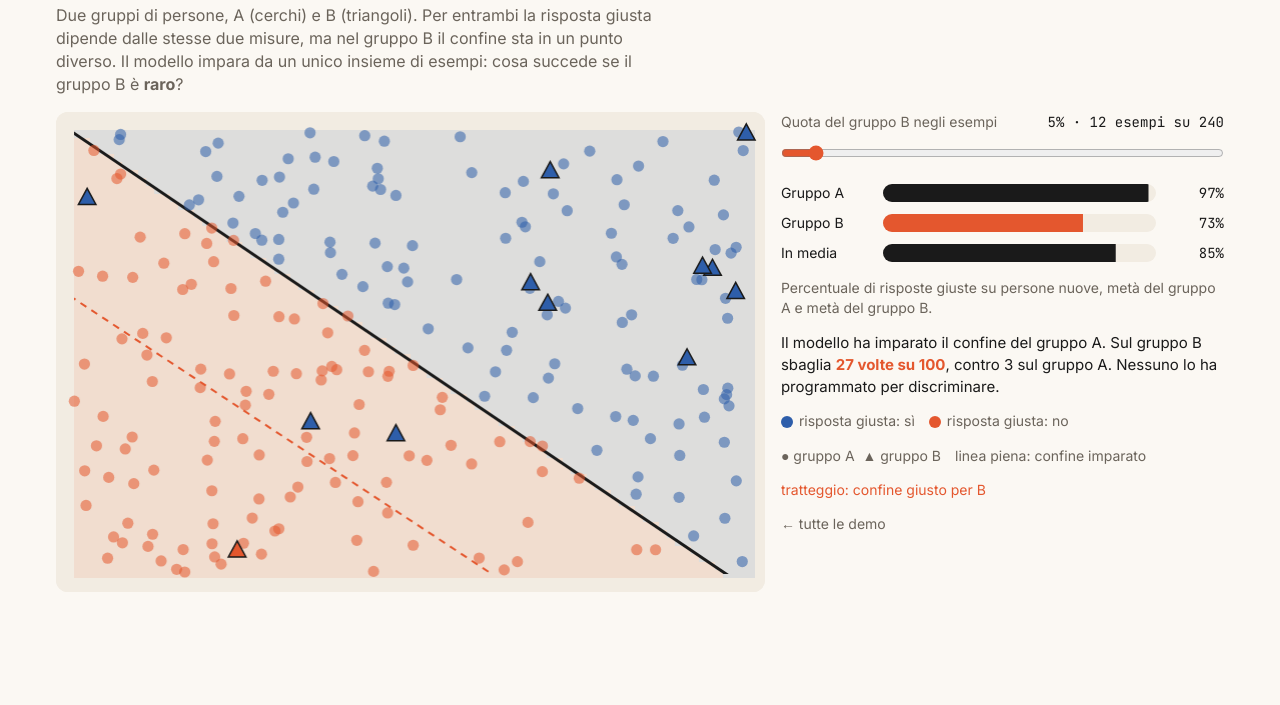
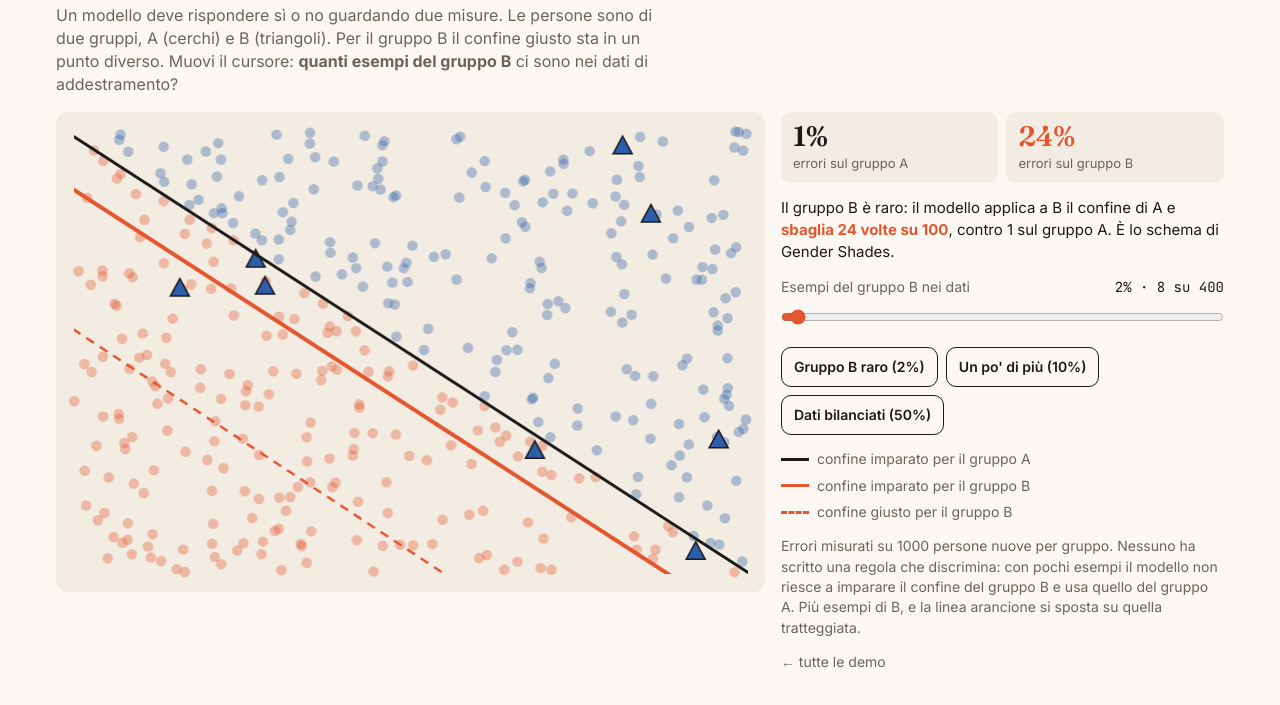
Before and after one commit to nunziati/corso-ai-santa-chiara-lab-2026, a plain HTML site: page modulo-a/demo/bias.html in a window 1280 px wide. Shown: the part 95-800 px from the top of the page. Drawn offline with Linux system fonts and the light colour scheme.

Commit message:
Modulo A: testina di Turing centrata, pallina visibile, nuova demo sul bias
La demo sul bias ora mostra il confine imparato per il gruppo B che si
sposta verso quello giusto all'aumentare degli esempi di B: gli errori
su B scendono da circa un quarto a pochi punti percentuali.

```diff
--- a/modulo-a/demo/bias.html
+++ b/modulo-a/demo/bias.html
@@ -6,14 +6,15 @@
 <title>Il bias viene dai dati</title>
 <link rel="stylesheet" href="../comune/demo.css">
 <style>
-  .acc { display: grid; gap: 10px; }
-  .acc .row { display: grid; grid-template-columns: 92px 1fr 58px; align-items: center; gap: 10px; font-size: 14px; }
-  .acc .track { height: 18px; background: var(--surface); border-radius: 9px; overflow: hidden; }
-  .acc .fill { height: 100%; width: 100%; background: var(--fg); transform-origin: 0 50%; transition: transform .5s cubic-bezier(.2,.8,.2,1); }
-  .acc .row.b .fill { background: var(--accent); }
-  .acc .v { font-family: var(--mono); text-align: right; }
-  .msg { font-size: 15px; margin: 0; min-height: 2.9em; }
+  .msg { font-size: 15px; margin: 0; min-height: 4.4em; }
   .msg b { color: var(--accent); }
+  .seg { display: flex; gap: 8px; flex-wrap: wrap; }
+  .seg button { padding: 8px 12px; min-height: 40px; font-size: 14px; }
+  .key { display: grid; gap: 6px; font-size: 14px; color: var(--muted); }
+  .key span { display: flex; align-items: center; gap: 8px; }
+  .key i { display: inline-block; width: 28px; height: 0; border-top: 3px solid var(--fg); }
+  .key i.b { border-color: var(--accent); }
+  .key i.dash { border-top-style: dashed; border-color: var(--accent); }
 </style>
 </head>
 <body>
@@ -21,32 +22,34 @@
   <header class="demo-head">
     <div class="kicker">Demo · Bias dai dati</div>
     <h1>Il modello impara chi vede</h1>
-    <p>Due gruppi di persone, A (cerchi) e B (triangoli). Per entrambi la risposta giusta dipende dalle stesse due misure, ma nel gruppo B il confine sta in un punto diverso. Il modello impara da un unico insieme di esempi: cosa succede se il gruppo B è <b>raro</b>?</p>
+    <p>Un modello deve rispondere sì o no guardando due misure. Le persone sono di due gruppi, A (cerchi) e B (triangoli). Per il gruppo B il confine giusto sta in un punto diverso. Muovi il cursore: <b>quanti esempi del gruppo B</b> ci sono nei dati di addestramento?</p>
   </header>
 
-  <section class="stage"><canvas id="cv" aria-label="Esempi di addestramento dei due gruppi e confine imparato dal modello"></canvas></section>
+  <section class="stage"><canvas id="cv" aria-label="Esempi di addestramento dei due gruppi e confini imparati dal modello"></canvas></section>
 
   <section class="panel">
+    <div class="stats">
+      <div class="stat"><div class="n" id="ea">–</div><div class="t">errori sul gruppo A</div></div>
+      <div class="stat hot"><div class="n" id="eb">–</div><div class="t">errori sul gruppo B</div></div>
+    </div>
+    <p class="msg" id="msg"></p>
+
     <div class="control">
-      <label for="share"><span>Quota del gruppo B negli esempi</span> <output id="shareo"></output></label>
-      <input type="range" id="share" min="2" max="50" step="1" value="5">
+      <label for="share"><span>Esempi del gruppo B nei dati</span> <output id="shareo"></output></label>
+      <input type="range" id="share" min="1" max="50" step="1" value="2">
+    </div>
+    <div class="seg" role="group" aria-label="Scenari">
+      <button data-share="2">Gruppo B raro (2%)</button>
+      <button data-share="10">Un po' di più (10%)</button>
+      <button data-share="50">Dati bilanciati (50%)</button>
     </div>
 
-    <div class="acc" aria-live="polite">
-      <div class="row"><span>Gruppo A</span><div class="track"><div class="fill" id="fa"></div></div><span class="v" id="va"></span></div>
-      <div class="row b"><span>Gruppo B</span><div class="track"><div class="fill" id="fb"></div></div><span class="v" id="vb"></span></div>
-      <div class="row"><span>In media</span><div class="track"><div class="fill" id="fm"></div></div><span class="v" id="vm"></span></div>
+    <div class="key">
+      <span><i></i>confine imparato per il gruppo A</span>
+      <span><i class="b"></i>confine imparato per il gruppo B</span>
+      <span><i class="dash"></i>confine giusto per il gruppo B</span>
     </div>
-    <p class="note">Percentuale di risposte giuste su persone nuove, metà del gruppo A e metà del gruppo B.</p>
-    <p class="msg" id="msg"></p>
-
-    <div class="legend">
-      <span><i class="dot" style="background:var(--pos)"></i>risposta giusta: sì</span>
-      <span><i class="dot" style="background:var(--neg)"></i>risposta giusta: no</span>
-      <span>● gruppo A &nbsp;▲ gruppo B</span>
-      <span>linea piena: confine imparato</span>
-      <span style="color:var(--accent)">tratteggio: confine giusto per B</span>
-    </div>
+    <p class="note">Errori misurati su 1000 persone nuove per gruppo. Nessuno ha scritto una regola che discrimina: con pochi esempi il modello non riesce a imparare il confine del gruppo B e usa quello del gruppo A. Più esempi di B, e la linea arancione si sposta su quella tratteggiata.</p>
     <a class="back" href="./">← tutte le demo</a>
   </section>
 </main>
@@ -55,26 +58,28 @@
 (() => {
   let seed = 2024;
   const rng = () => { seed = (seed * 16807) % 2147483647; return (seed - 1) / 2147483646; };
-  const N = 240;
-  // regola vera: gruppo A "sì" se x + y > 1; gruppo B "sì" se x + y > 0.62 (confine spostato)
-  const make = (g, n) => Array.from({ length: n }, () => { const x = rng(), y = rng(); return { x, y, g, t: (x + y > (g === 'A' ? 1 : 0.62)) ? 1 : 0 }; });
+  const N = 400, TA = 1.0, TB = 0.55;
+  // regola vera: "sì" se x + y supera la soglia del proprio gruppo
+  const make = (g, n) => Array.from({ length: n }, () => { const x = rng(), y = rng(); return { x, y, g, t: (x + y > (g === 'A' ? TA : TB)) ? 1 : 0 }; });
   const poolA = make('A', N), poolB = make('B', N);
-  const testA = make('A', 400), testB = make('B', 400);
+  const testA = make('A', 1000), testB = make('B', 1000);
 
+  // regressione logistica con il gruppo come ingresso: può imparare un confine diverso per B, se vede abbastanza esempi di B
   function train(data) {
-    let w1 = 0, w2 = 0, b = 0;
-    const lr = 2.5;
-    for (let it = 0; it < 600; it++) {
-      let g1 = 0, g2 = 0, gb = 0;
+    let w1 = 0, w2 = 0, b = 0, wg = 0;
+    const lr = 3, n = data.length;
+    for (let it = 0; it < 800; it++) {
+      let g1 = 0, g2 = 0, gb = 0, gg = 0;
       for (const p of data) {
-        const z = w1 * (p.x - .5) + w2 * (p.y - .5) + b, s = 1 / (1 + Math.exp(-z)), e = s - p.t;
-        g1 += e * (p.x - .5); g2 += e * (p.y - .5); gb += e;
+        const gi = p.g === 'B' ? 1 : 0, z = w1 * (p.x - .5) + w2 * (p.y - .5) + b + wg * gi, e = 1 / (1 + Math.exp(-z)) - p.t;
+        g1 += e * (p.x - .5); g2 += e * (p.y - .5); gb += e; gg += e * gi;
       }
-      w1 -= lr * g1 / data.length; w2 -= lr * g2 / data.length; b -= lr * gb / data.length;
+      w1 -= lr * g1 / n; w2 -= lr * g2 / n; b -= lr * gb / n; wg -= lr * (gg / n + 0.002 * wg);
     }
-    return { w1, w2, b, pred: p => (w1 * (p.x - .5) + w2 * (p.y - .5) + b) >= 0 ? 1 : 0 };
+    const score = p => w1 * (p.x - .5) + w2 * (p.y - .5) + b + (p.g === 'B' ? wg : 0);
+    return { w1, w2, b, wg, pred: p => score(p) >= 0 ? 1 : 0 };
   }
-  const acc = (m, pts) => pts.filter(p => m.pred(p) === p.t).length / pts.length;
+  const errRate = (m, pts) => pts.filter(p => m.pred(p) !== p.t).length / pts.length;
 
   const cv = document.getElementById('cv'), ctx = cv.getContext('2d');
   const $ = id => document.getElementById(id);
@@ -88,38 +93,35 @@
   }
   const P = 18;
   const sx = v => P + v * (W - 2 * P), sy = v => H - P - v * (H - 2 * P);
-  function hexA(hex, a) { const n = parseInt(hex.replace('#', ''), 16); return `rgba(${n >> 16 & 255},${n >> 8 & 255},${n & 255},${a})`; }
+
+  function line(yAt, color, width, dash) {
+    ctx.strokeStyle = color; ctx.lineWidth = width; ctx.setLineDash(dash || []);
+    ctx.beginPath(); ctx.moveTo(sx(-.2), sy(yAt(-.2))); ctx.lineTo(sx(1.2), sy(yAt(1.2))); ctx.stroke(); ctx.setLineDash([]);
+  }
 
   function draw() {
     if (!W || !model) return;
-    const pos = css('--pos'), neg = css('--neg'), fg = css('--fg');
+    const pos = css('--pos'), neg = css('--neg'), fg = css('--fg'), acc = css('--accent');
     ctx.fillStyle = css('--surface'); ctx.fillRect(0, 0, W, H);
-    const st = 8;
-    for (let px = P; px < W - P; px += st) for (let py = P; py < H - P; py += st) {
-      const p = { x: (px + st / 2 - P) / (W - 2 * P), y: (H - P - py - st / 2) / (H - 2 * P) };
-      ctx.fillStyle = hexA(model.pred(p) ? pos : neg, 0.1); ctx.fillRect(px, py, st, st);
-    }
-    // confine imparato
-    ctx.save(); ctx.beginPath(); ctx.rect(P, P, W - 2 * P, H - 2 * P); ctx.clip();
-    ctx.strokeStyle = fg; ctx.lineWidth = 3; ctx.beginPath();
-    const yAt = x => .5 - (model.w1 * (x - .5) + model.b) / model.w2;
-    ctx.moveTo(sx(-.2), sy(yAt(-.2))); ctx.lineTo(sx(1.2), sy(yAt(1.2))); ctx.stroke();
-    // confine vero del gruppo B, tratteggiato
-    ctx.strokeStyle = css('--accent'); ctx.setLineDash([7, 6]); ctx.lineWidth = 2;
-    ctx.beginPath(); ctx.moveTo(sx(-.2), sy(.82)); ctx.lineTo(sx(1.2), sy(-.58)); ctx.stroke(); ctx.setLineDash([]);
-    ctx.restore();
 
     const r = Math.max(5, Math.min(7, W / 90));
     for (const p of data) {
       const x = sx(p.x), y = sy(p.y);
-      ctx.fillStyle = p.t ? pos : neg; ctx.globalAlpha = p.g === 'A' ? 0.55 : 1;
-      ctx.beginPath();
-      if (p.g === 'A') ctx.arc(x, y, r * .8, 0, Math.PI * 2);
-      else { ctx.moveTo(x, y - r * 1.4); ctx.lineTo(x + r * 1.25, y + r * .9); ctx.lineTo(x - r * 1.25, y + r * .9); ctx.closePath(); }
-      ctx.fill();
-      if (p.g === 'B') { ctx.globalAlpha = 1; ctx.strokeStyle = fg; ctx.lineWidth = 1.5; ctx.stroke(); }
+      ctx.fillStyle = p.t ? pos : neg;
+      if (p.g === 'A') { ctx.globalAlpha = .35; ctx.beginPath(); ctx.arc(x, y, r * .75, 0, Math.PI * 2); ctx.fill(); }
+      else {
+        ctx.globalAlpha = 1; ctx.beginPath(); ctx.moveTo(x, y - r * 1.5); ctx.lineTo(x + r * 1.35, y + r); ctx.lineTo(x - r * 1.35, y + r); ctx.closePath();
+        ctx.fill(); ctx.strokeStyle = fg; ctx.lineWidth = 1.5; ctx.stroke();
+      }
     }
     ctx.globalAlpha = 1;
+
+    ctx.save(); ctx.beginPath(); ctx.rect(P, P, W - 2 * P, H - 2 * P); ctx.clip();
+    const { w1, w2, b, wg } = model;
+    line(x => .5 - (w1 * (x - .5) + b) / w2, fg, 3);
+    line(x => .5 - (w1 * (x - .5) + b + wg) / w2, acc, 4);
+    line(x => TB - x, acc, 2.5, [9, 7]);
+    ctx.restore();
   }
 
   function update() {
@@ -127,16 +129,21 @@
     const nB = Math.max(1, Math.round(N * share)), nA = N - nB;
     data = poolA.slice(0, nA).concat(poolB.slice(0, nB));
     model = train(data);
-    const a = acc(model, testA), b = acc(model, testB), m = (a + b) / 2;
-    $('shareo').textContent = `${Math.round(share * 100)}% · ${nB} esempi su ${N}`;
-    [['fa', 'va', a], ['fb', 'vb', b], ['fm', 'vm', m]].forEach(([f, v, x]) => { $(f).style.transform = `scaleX(${x})`; $(v).textContent = Math.round(x * 100) + '%'; });
-    $('msg').innerHTML = b < a - 0.08
-      ? `Il modello ha imparato il confine del gruppo A. Sul gruppo B sbaglia <b>${Math.round((1 - b) * 100)} volte su 100</b>, contro ${Math.round((1 - a) * 100)} sul gruppo A. Nessuno lo ha programmato per discriminare.`
-      : 'Con abbastanza esempi di B il modello trova un compromesso: gli errori si distribuiscono in modo più equo fra i gruppi.';
+    const a = errRate(model, testA), b = errRate(model, testB);
+    $('shareo').textContent = `${Math.round(share * 100)}% · ${nB} su ${N}`;
+    $('ea').textContent = Math.round(a * 100) + '%';
+    $('eb').textContent = Math.round(b * 100) + '%';
+    const ratio = b / Math.max(a, 0.005);
+    $('msg').innerHTML = b > 0.1
+      ? `Il gruppo B è raro: il modello applica a B il confine di A e <b>sbaglia ${Math.round(b * 100)} volte su 100</b>, contro ${Math.round(a * 100)} sul gruppo A. È lo schema di Gender Shades.`
+      : b > a * 1.5 + 0.01
+        ? `Con più esempi il confine di B si avvicina a quello giusto. Gli errori su B scendono a ${Math.round(b * 100)}%, ma sono ancora ${ratio.toFixed(1).replace('.', ',')} volte quelli su A.`
+        : `Con abbastanza esempi di B il modello impara anche il suo confine: gli errori sono <b>simili nei due gruppi</b>.`;
     draw();
   }
 
   $('share').addEventListener('input', update);
+  document.querySelectorAll('[data-share]').forEach(btn => btn.onclick = () => { $('share').value = btn.dataset.share; update(); });
   new ResizeObserver(resize).observe(cv.parentElement);
   update();
 })();
```
Also changed, not shown: modulo-a/slides/index.html (+5 -5 lines), 1 other file.
